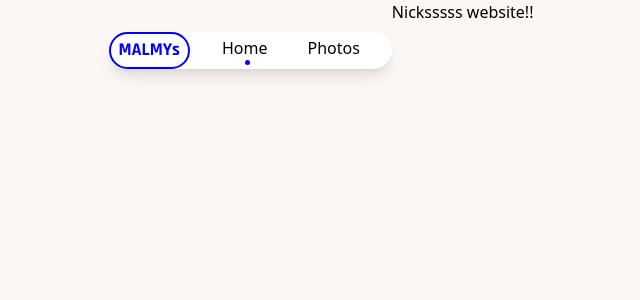
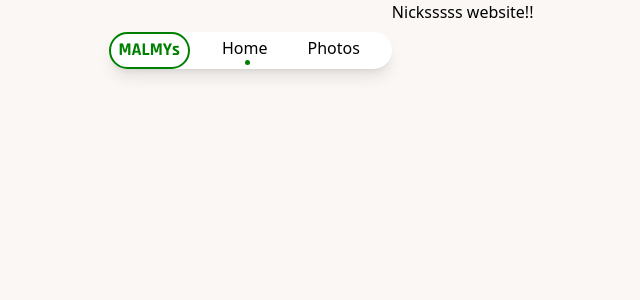
Before and after one commit to nmmalmquist/malmquist-fe, a SvelteKit app: page / in a window 1280 px wide. Shown: the top 300 px of the page, without its empty margins (319-959 px from the left). Built offline with nearby package versions, Linux system fonts and the light colour scheme.

Commit message:
big test

```diff
--- a/tailwind.config.js
+++ b/tailwind.config.js
@@ -7,7 +7,7 @@ export default {
 		colors: {
 			transparent: 'transparent',
 			current: 'currentColor',
-			primary: 'blue',
+			primary: 'green',
 			dirtywhite: '#fbf7f5',
 			white: '#ffffff',
 			lightgray: '#dadada'
```
Also changed, not shown: 1 other file (tests, documents, lock files or other folders).
